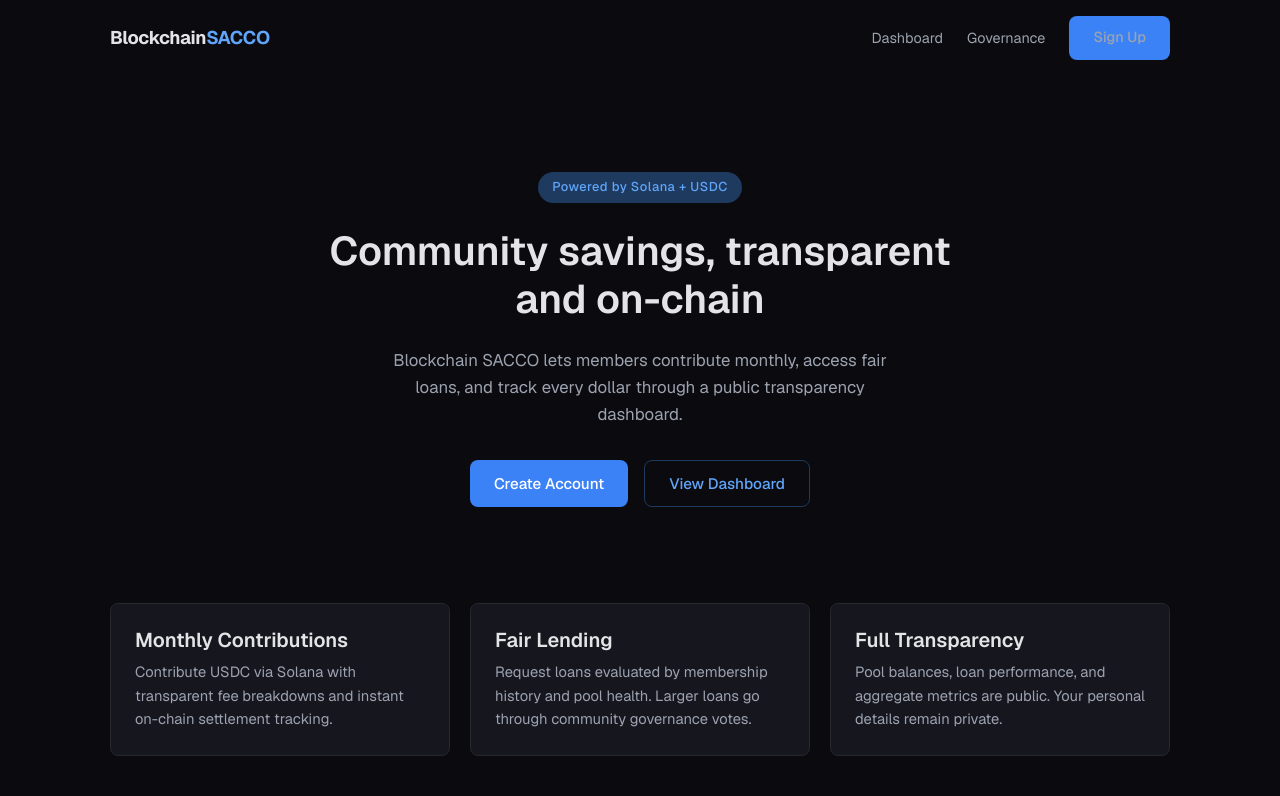
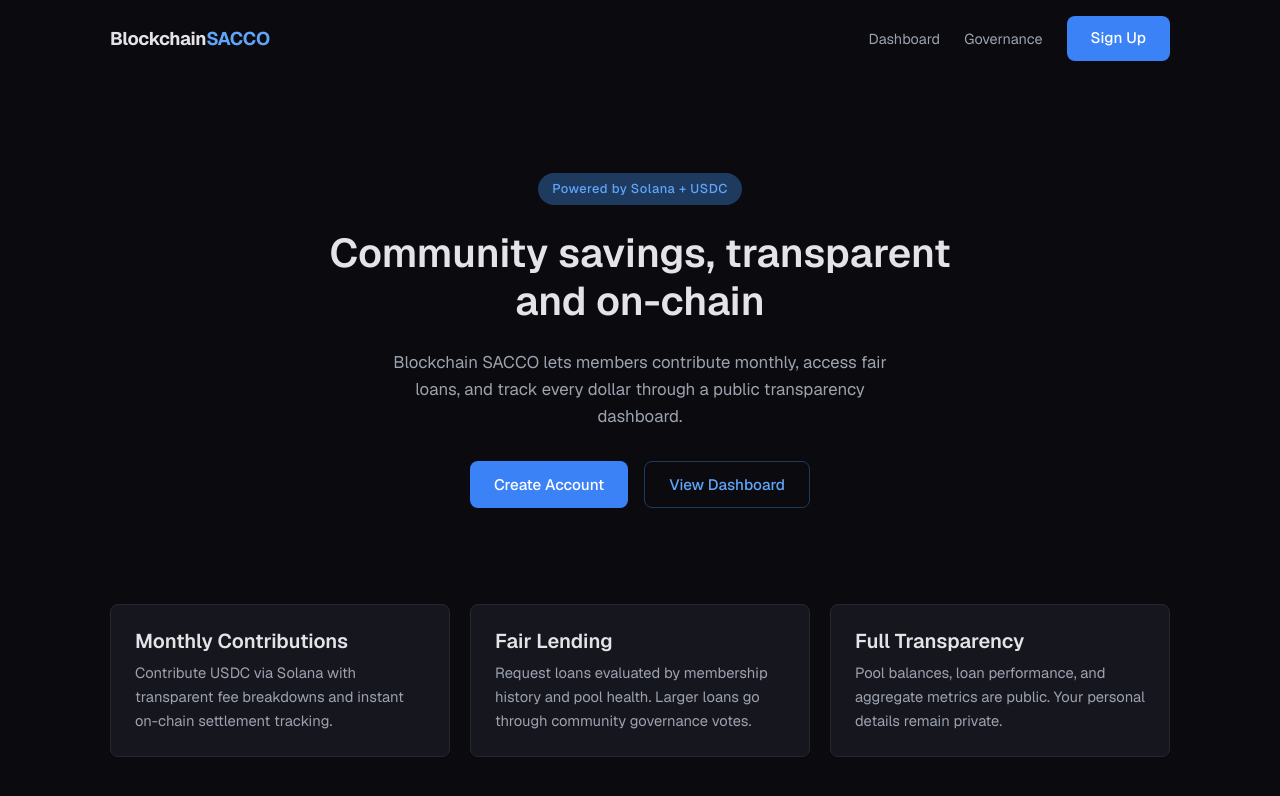
Before and after one commit to avanloo01/Blockchain-SACCO, a Next.js app in the folder website-nextjs/: page / in a window 1280 px wide. Shown: the top 796 px of the page. Built offline with nearby package versions, Linux system fonts and the light colour scheme.

Commit message:
🔧 Navbar colors

```diff
--- a/website-nextjs/src/components/Nav.module.css
+++ b/website-nextjs/src/components/Nav.module.css
@@ -36,6 +36,14 @@
   color: var(--foreground);
 }
 
+.cta {
+  color: #fff;
+}
+
+.cta:hover {
+  color: #fff;
+}
+
 @media (max-width: 640px) {
   .links {
     gap: 1rem;
--- a/website-nextjs/src/components/Nav.tsx
+++ b/website-nextjs/src/components/Nav.tsx
@@ -19,7 +19,7 @@
           </Link>
         </li>
         <li>
-          <Link href="/signup" className={`btn btn-primary ${styles.link}`}>
+          <Link href="/signup" className={`btn btn-primary ${styles.cta}`}>
             Sign Up
           </Link>
         </li>
```
